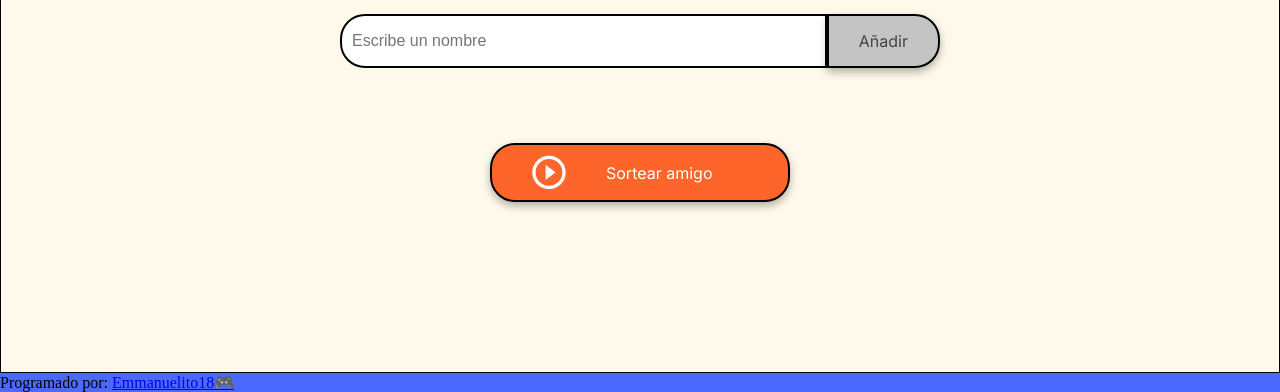
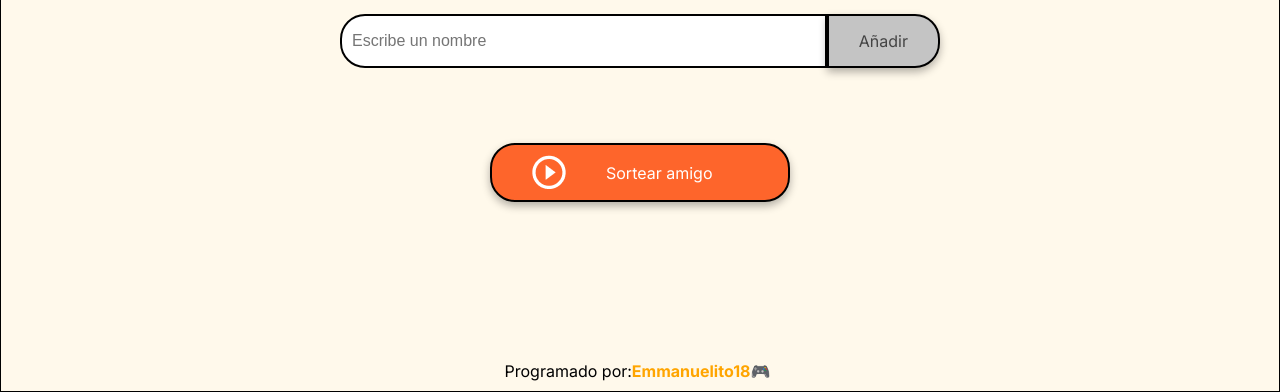
Before and after one commit to Emmanuelito18/challenge-amigo-secreto-ONE, a plain HTML site: page index.html in a window 1280 px wide. Shown: the part 408-800 px from the top of the page. Drawn offline with Linux system fonts and the light colour scheme.

Commit message:
Actualizar estilos CSS: ajustar bordes del cuerpo y agregar un pie de página con información del programador

```diff
--- a/style.css
+++ b/style.css
@@ -44,6 +44,14 @@ body {
     flex: 60%;
     background-color: var(--color-secondary);
     border: 1px solid #000;
+    border-top: 1px solid #000;
+    /* Mantén solo el borde superior */
+    border-left: 1px solid #000;
+    /* Mantén solo el borde izquierdo */
+    border-right: 1px solid #000;
+    /* Mantén solo el borde derecho */
+    border-bottom: none;
+    /* Elimina el borde inferior */
     border-radius: 64px 64px 0 0;
     display: flex;
     flex-direction: column;
@@ -160,3 +168,25 @@ ul {
 .button-draw:hover {
     background-color: var(--color-button-hover);
 }
+
+footer {
+    background-color: var(--color-secondary);
+    font-family: "Inter", serif;
+    display: flex;
+    justify-content: center;
+    flex-direction: row;
+    padding: 10px;
+    border: 1px solid #000;
+    border-top: none;
+    border-left: 1px solid #000;
+    border-right: 1px solid #000;
+    border-bottom: 1px solid #000;
+}
+
+#programador {
+    color: orange;
+    font-size: 16px;
+    font-weight: bold;
+    margin-right: 5px;
+    text-decoration: none;
+}
```
